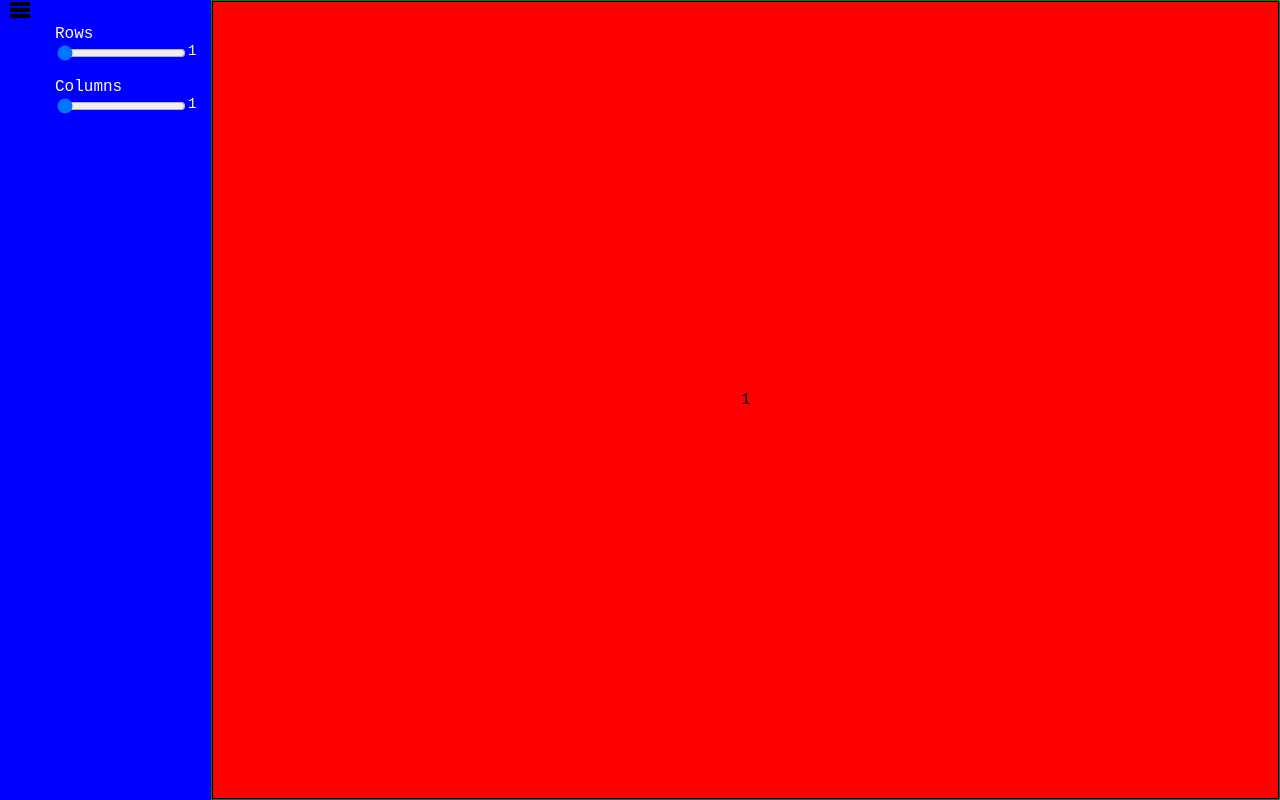
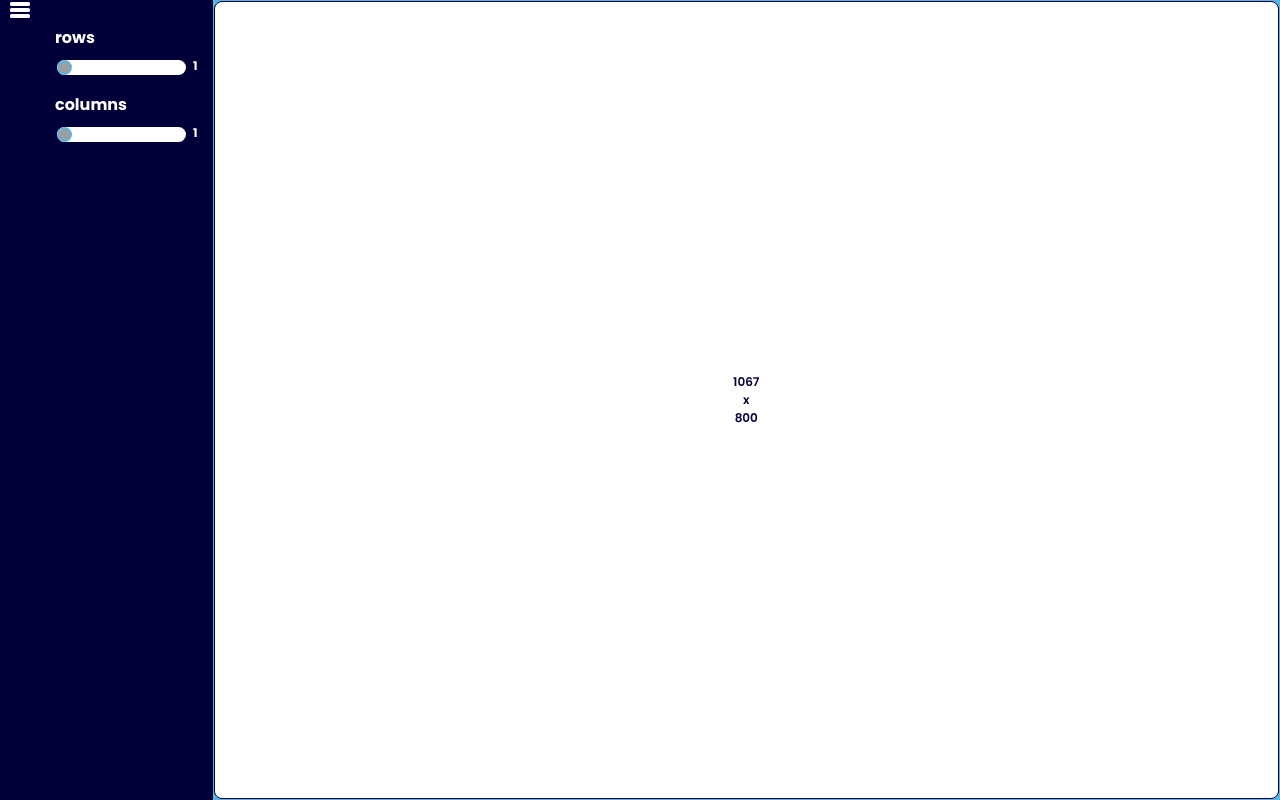
Before and after one commit to veramferreira/frontend-challenge, a React (Create React App) app: page / in a window 1280 px wide. Both pictures are taken after a click on the element 20 px from the left and 400 px from the top of the page. Built offline with nearby package versions, Linux system fonts and the light colour scheme.

Commit message:
add functionality to dynamically change viewport and add style

```diff
--- a/index.html
+++ b/index.html
@@ -4,6 +4,8 @@
     <meta charset="UTF-8" />
     <meta name="viewport" content="width=device-width, initial-scale=1.0" />
     <title>Motilient Test</title>
+
+
   </head>
   <body>
     <div id="root"></div>
--- a/src/App.scss
+++ b/src/App.scss
@@ -1,5 +1,7 @@
+@import url('https://fonts.googleapis.com/css2?family=Poppins:ital,wght@0,100;0,200;0,300;0,400;0,500;0,600;0,700;0,800;0,900;1,200;1,300;1,400&display=swap');
+
 html, body {
-  font-family: 'Courier New', Courier, monospace;
+  font-family: 'Poppins', sans-serif;
   margin: 0;
   padding: 0;
   height: 100%;
@@ -15,15 +17,41 @@ html, body {
 
 .burger--menu {
   cursor: pointer;
-  background-color: blue;
+  background-color: #010038;
   height: 100vh;
   padding: 0 10px;
 }
 
+.Icon {
+  fill: white;
+}
+
 // SIDEBAR
 
+input {
+  -webkit-appearance: none;
+  cursor:ew-resize;
+  border-radius: 20px;
+  height: 15px;
+  margin-top: 10px;
+  overflow: hidden;
+}
+
+
+input::-webkit-slider-thumb {
+  -webkit-appearance: none;
+  appearance: none;
+  height: 15px;
+  width: 15px;
+  border-radius: 50%;
+  border: 2px solid #59B6DF;
+  box-shadow: -407px 0 0 400px #59B6DF;
+  background-image: url("https://ibaslogic.github.io/hosted-assets/smile.png");
+  background-size: cover;
+}
+
 .sidebar {
-  background-color: blue;
+  background-color: #010038;
   height: 100vh;
   padding: 0 15px;
 }
@@ -33,6 +61,8 @@ html, body {
   flex-direction: column;
   color: white;
   margin-top: 25px;
+  font-weight: 700;
+  text-transform: lowercase;
 }
 
 .columns {
@@ -43,7 +73,12 @@ html, body {
 .column--input {
   display: flex;
   flex-direction: row;
-  font-size: 14px;
+  font-size: 12px;
+  gap: 5px;
+}
+
+.input--number {
+  padding-top: 7px;
 }
 
 // GRID
@@ -56,7 +91,7 @@ html, body {
 }
 
 .grid--area {
-  background-color: green;
+  background-color: #59B6DF;
   width: 100%;
   height: 100%;
 }
@@ -71,9 +106,18 @@ html, body {
   display: flex;
   justify-content: center;
   align-items: center;
-  border: 1px solid black;
+  border: 1px solid #010038;
   box-sizing: border-box;
-  background-color: red;
+  background-color: #fff;
+  flex-direction: column;
+  border-radius: 8px;
+}
+
+.element--text {
+  color: #010038;
+  margin: 0;
+  font-weight: 600;
+  font-size: 12px;
 }
 
 @media (max-width: 768px) {
--- a/src/App.tsx
+++ b/src/App.tsx
@@ -1,13 +1,14 @@
 import React from "react";
 import "./App.scss";
 import Burger from "./icons/Burger";
+
 
 /**
  * App Component
  */
 export function App() {
   return (
-    <section>
+    <section >
       <Burger/>
     </section>
   );
--- a/src/components/GridArea.tsx
+++ b/src/components/GridArea.tsx
@@ -1,3 +1,4 @@
+import { useEffect, useRef, useState } from "react";
 
 type sidebarProps = {
   rows: number;
@@ -5,10 +6,36 @@ type sidebarProps = {
 };
 
 export default function GridArea({ rows, columns }: sidebarProps) {
+  const gridRef = useRef<HTMLDivElement>(null);
+  const [viewportSize, setViewportSize] = useState({ width: 0, height: 0 });
+
+  useEffect(() => {
+    const handleResize = () => {
+      if (gridRef.current) {
+        const { width, height } = gridRef.current.getBoundingClientRect();
+        const vpWidth = width / columns;
+        const vpHeight = height / rows;
+        setViewportSize({ width: vpWidth, height: vpHeight });
+      }
+    };
+
+    const resizeObserver = new ResizeObserver(handleResize);
+
+    if (gridRef.current) {
+      resizeObserver.observe(gridRef.current);
+    }
+
+    handleResize();
+
+    return () => {
+      if (gridRef.current) {
+        resizeObserver.unobserve(gridRef.current);
+      }
+    };
+  }, [rows, columns]);
 
   const makeGridElements = () => {
     const gridElements = [];
-
     const totalGridArea = rows * columns;
 
     for (let i = 1; i <= totalGridArea; i++) {
@@ -16,11 +43,14 @@ export default function GridArea({ rows, columns }: sidebarProps) {
       gridElements.push(
         <div key={elementName} className="grid--element">
           <div className="viewport--element">
-            <p className="element--text">{elementName}</p>
+            <p className="element--text">{Math.floor(viewportSize.width)} </p>
+            <p className="element--text">x</p>
+            <p className="element--text"> {Math.floor(viewportSize.height)}</p>
           </div>
         </div>
       );
     }
+
     return gridElements;
   };
 
@@ -33,6 +63,7 @@ export default function GridArea({ rows, columns }: sidebarProps) {
           gridTemplateColumns: `repeat(${columns}, 1fr)`,
           gridTemplateRows: `repeat(${rows}, 1fr)`,
         }}
+        ref={gridRef}
       >
         {makeGridElements()}
       </div>
--- a/src/components/Sidebar.tsx
+++ b/src/components/Sidebar.tsx
@@ -28,7 +28,7 @@ export default function Sidebar({
             value={rows}
             onChange={handleRowInput}
           />
-          <span>{rows}</span>
+          <span className="input--number">{rows}</span>
         </div>
         <label htmlFor="columns" className="columns">Columns</label>
         <div className="column--input">
@@ -41,7 +41,7 @@ export default function Sidebar({
             value={columns}
             onChange={handleColumnInput}
           />
-          <span>{columns}</span>
+          <span className="input--number">{columns}</span>
         </div>
       </div>
     </section>
--- a/src/icons/Burger.tsx
+++ b/src/icons/Burger.tsx
@@ -21,7 +21,6 @@ export default function Burger() {
   };
 
   const handleClick = () => {
-    console.log("clicked");
     setIsToggledOn(!isToggledOn);
   };
 
@@ -29,9 +28,9 @@ export default function Burger() {
     <section className="App">
       <div className="burger--menu" onClick={handleClick}>
         <svg className="Icon" viewBox="0 0 100 80" width="20" height="20">
-          <rect width="100" height="20"></rect>
-          <rect y="30" width="100" height="20"></rect>
-          <rect y="60" width="100" height="20"></rect>
+          <rect width="100" height="20" rx={8}></rect>
+          <rect y="30" width="100" height="20" rx={8}></rect>
+          <rect y="60" width="100" height="20" rx={8}></rect>
         </svg>
       </div>
       {isToggledOn && (
```
